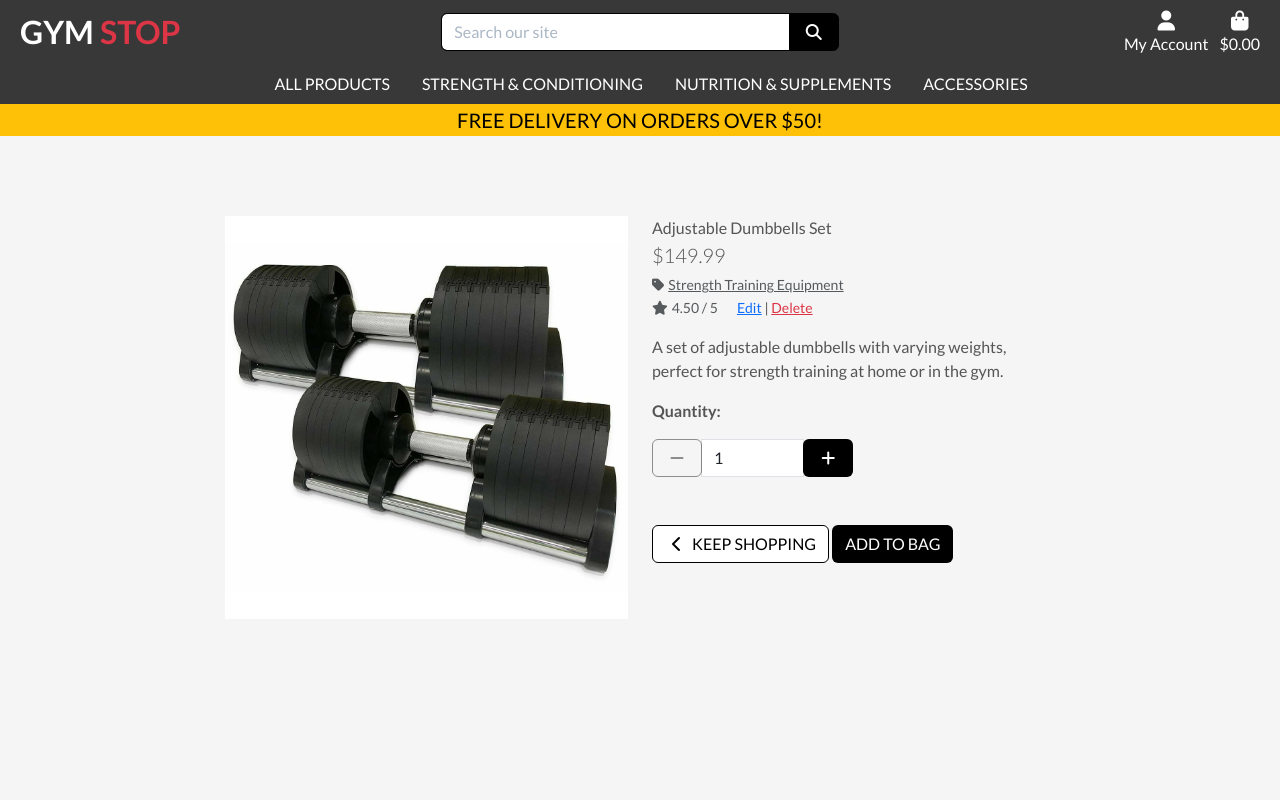
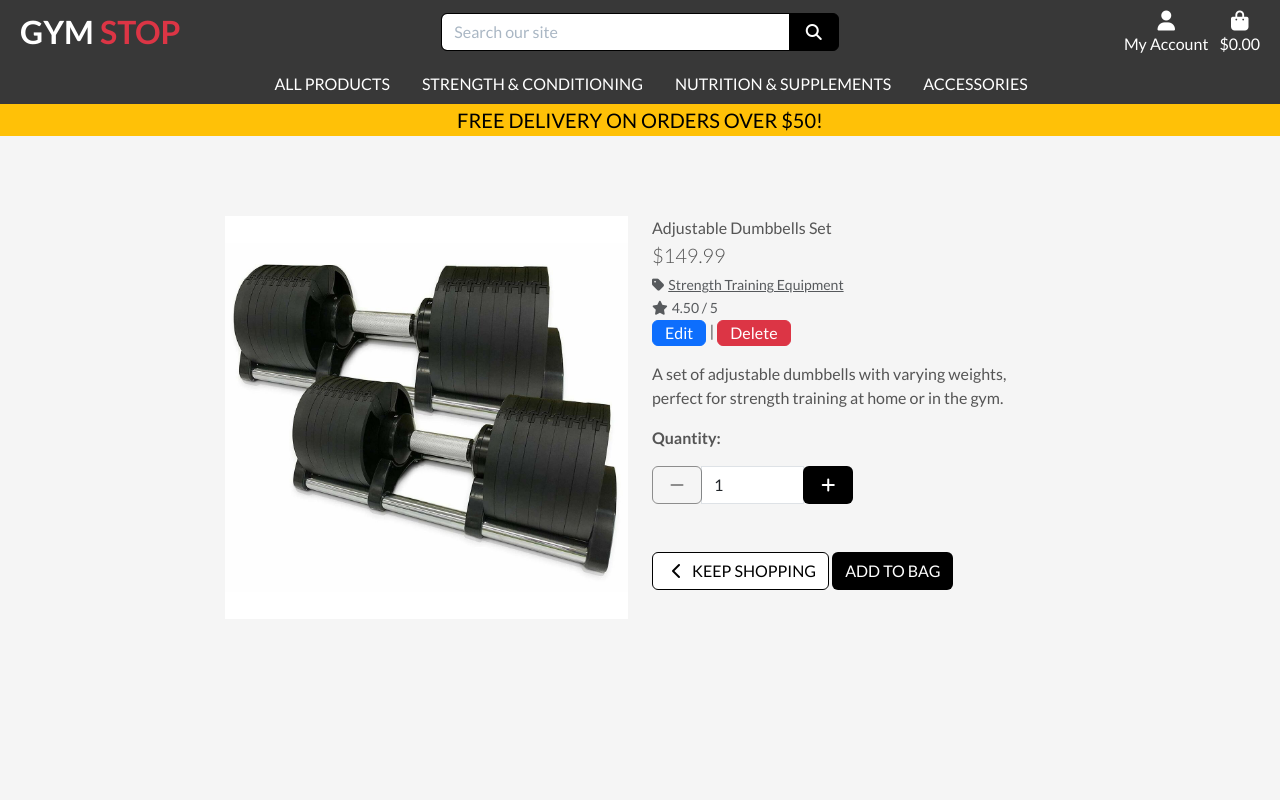
Before and after one commit to DanHodgson12/gym-stop, a Django app: page /products/1/ in a window 1280 px wide. Run offline with Django 3.2, Linux system fonts and the light colour scheme; the visitor is signed in with stand-in values (Sample User, id 1); data comes from the database, SQL or seed files in the repository; some libraries are stand-ins or nearby versions.

Commit message:
feat: adjusted edit/delete links for product detail page

```diff
--- a/products/templates/products/product_detail.html
+++ b/products/templates/products/product_detail.html
@@ -50,10 +50,10 @@
                     {% endif %}
 
                     {% if request.user.is_superuser %}
-                        <small class="ms-3">
-                            <a href="{% url 'edit_product' product.id %}">Edit</a> |
-                            <a class="text-danger" href="{% url 'delete_product' product.id %}">Delete</a>
-                        </small>
+                    <p class="mb-0">
+                        <a class="btn btn-primary py-0" href="{% url 'edit_product' product.id %}">Edit</a> |
+                        <a class="btn btn-danger py-0" href="{% url 'delete_product' product.id %}">Delete</a>
+                    </p>
                     {% endif %}
 
                     <p class="mt-3">{{ product.description }}</p>
```
